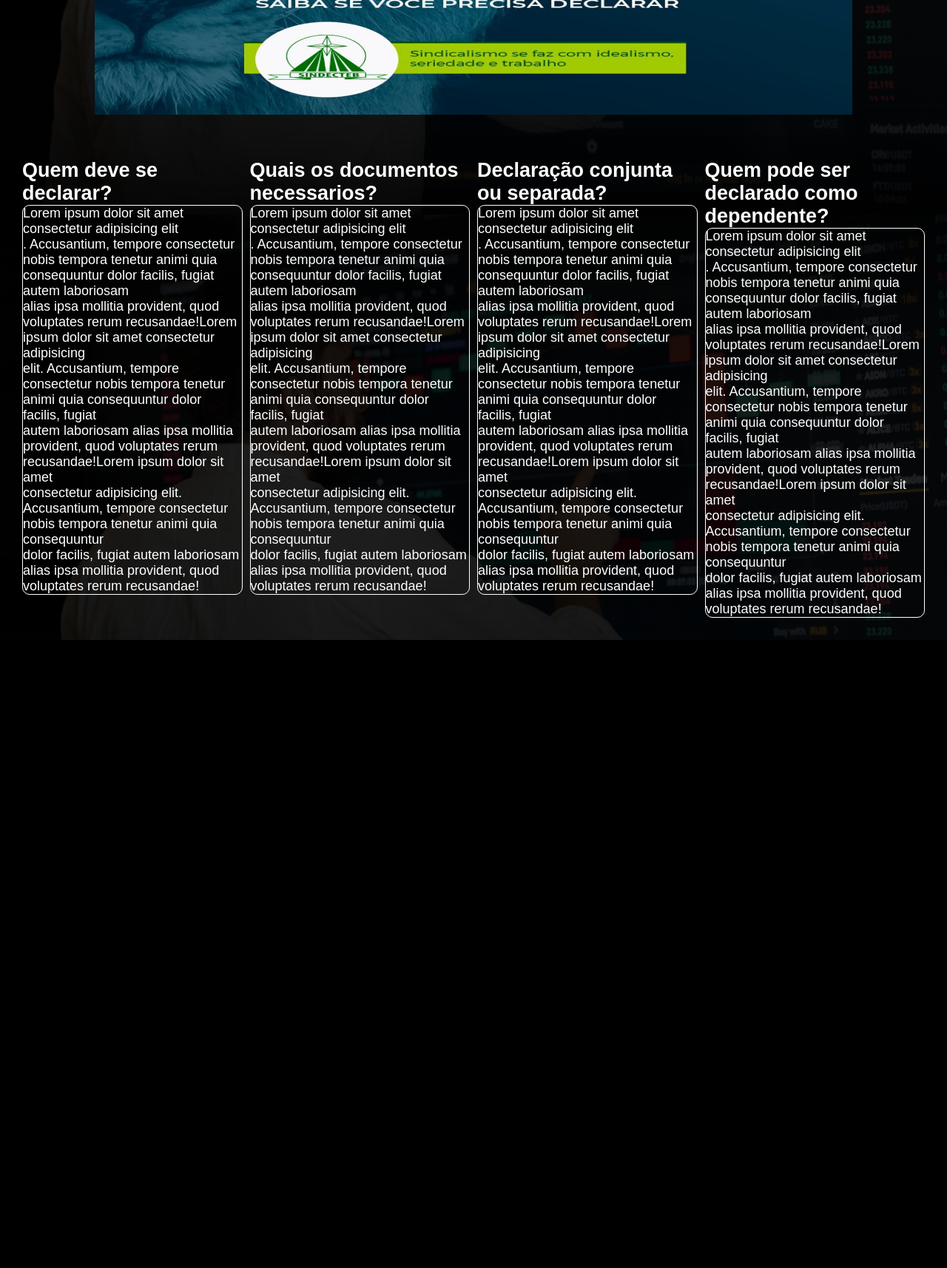
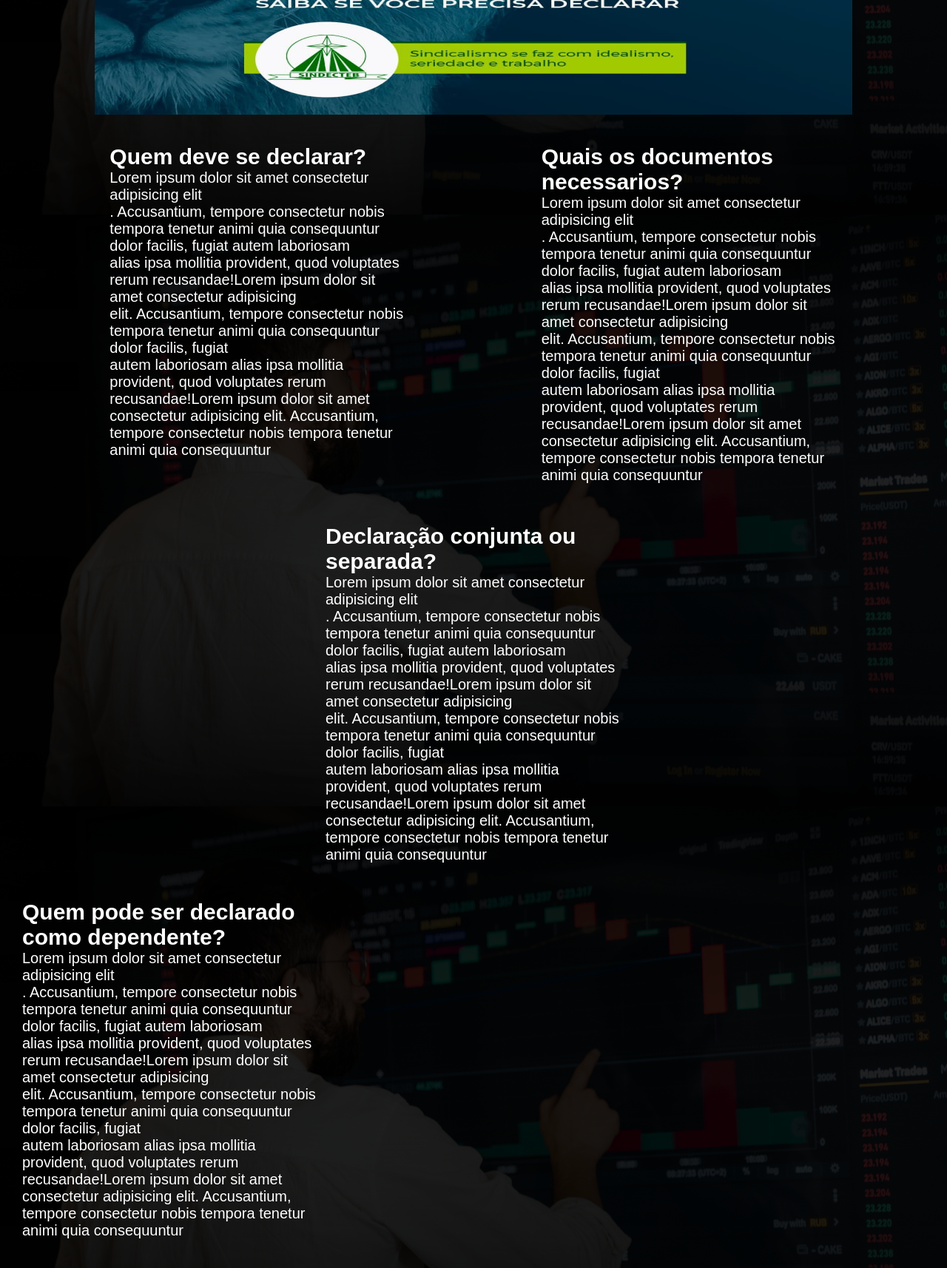
Before and after one commit to Henrique-Guido/crud_umc, a PHP site: page /hompage.html in a window 1280 px wide. Shown: the part 510-2224 px from the top of the page at 74% size. Before the commit the page ends 1375 px from the top, so only its background shows below. Run offline with PHP 8.4, Linux system fonts and the light colour scheme.

Commit message:
homepage_V2.1
homepage_V2.1

```diff
--- a/css/page.css
+++ b/css/page.css
@@ -71,16 +71,33 @@
        }
        .texto{
         display: flex;
-        justify-content: center;
+        justify-content: space-evenly;
         margin-left: auto;
         margin-right: auto;
-        position: relative;
-        color: #fff;
-        padding: 30px;
-        gap: 10px;
-        font-size: large;
+        flex-wrap: wrap;
+        color: #ffffff;
+        padding: 10px;
+        gap: 45px;
+        font-size: 20px;
+
        }
        p{
-         border: solid 1px white;
-         border-radius: 10px;
+
+         width: 400px;
+         height: 400px;
+         border-radius: 27px;
        }
+
+       section :hover{
+        border: 1px solid white;
+       }
+      .texto2{
+        display: flex;
+        justify-content: flex-start;
+        margin-right: 100px;
+        flex-wrap: wrap;
+        color: #ffffff;
+        padding: 30px;
+        gap: 45px;
+        font-size: 20px;
+      }
--- a/hompage.html
+++ b/hompage.html
@@ -27,25 +27,27 @@
     <div class="texto">
          <section>
         <h1>Quem deve se declarar?</h1>
-        <p>Lorem ipsum dolor sit amet consectetur adipisicing elit <br>. Accusantium, tempore consectetur nobis tempora tenetur animi quia consequuntur dolor facilis, fugiat autem laboriosam<br> alias ipsa mollitia provident, quod voluptates rerum recusandae!Lorem ipsum dolor sit amet consectetur adipisicing<br> elit. Accusantium, tempore consectetur nobis tempora tenetur animi quia consequuntur dolor facilis, fugiat<br> autem laboriosam alias ipsa mollitia provident, quod voluptates rerum recusandae!Lorem ipsum dolor sit amet<br> consectetur adipisicing elit. Accusantium, tempore consectetur nobis tempora tenetur animi quia consequuntur <br>dolor facilis, fugiat autem laboriosam alias ipsa mollitia provident, quod voluptates rerum recusandae!</p>
+        <p>Lorem ipsum dolor sit amet consectetur adipisicing elit <br>. Accusantium, tempore consectetur nobis tempora tenetur animi quia consequuntur dolor facilis, fugiat autem laboriosam<br> alias ipsa mollitia provident, quod voluptates rerum recusandae!Lorem ipsum dolor sit amet consectetur adipisicing<br> elit. Accusantium, tempore consectetur nobis tempora tenetur animi quia consequuntur dolor facilis, fugiat<br> autem laboriosam alias ipsa mollitia provident, quod voluptates rerum recusandae!Lorem ipsum dolor sit amet<br> consectetur adipisicing elit. Accusantium, tempore consectetur nobis tempora tenetur animi quia consequuntur </p>
         </section>
 
         <section>
-        <h1>Quais os documentos necessarios?</h1>
-        <p>Lorem ipsum dolor sit amet consectetur adipisicing elit <br>. Accusantium, tempore consectetur nobis tempora tenetur animi quia consequuntur dolor facilis, fugiat autem laboriosam<br> alias ipsa mollitia provident, quod voluptates rerum recusandae!Lorem ipsum dolor sit amet consectetur adipisicing<br> elit. Accusantium, tempore consectetur nobis tempora tenetur animi quia consequuntur dolor facilis, fugiat<br> autem laboriosam alias ipsa mollitia provident, quod voluptates rerum recusandae!Lorem ipsum dolor sit amet<br> consectetur adipisicing elit. Accusantium, tempore consectetur nobis tempora tenetur animi quia consequuntur <br>dolor facilis, fugiat autem laboriosam alias ipsa mollitia provident, quod voluptates rerum recusandae!</p>
+        <h1>Quais os documentos <br>
+        necessarios?</h1>
+         <p title="documentos">Lorem ipsum dolor sit amet consectetur adipisicing elit <br>. Accusantium, tempore consectetur nobis tempora tenetur animi quia consequuntur dolor facilis, fugiat autem laboriosam<br> alias ipsa mollitia provident, quod voluptates rerum recusandae!Lorem ipsum dolor sit amet consectetur adipisicing<br> elit. Accusantium, tempore consectetur nobis tempora tenetur animi quia consequuntur dolor facilis, fugiat<br> autem laboriosam alias ipsa mollitia provident, quod voluptates rerum recusandae!Lorem ipsum dolor sit amet<br> consectetur adipisicing elit. Accusantium, tempore consectetur nobis tempora tenetur animi quia consequuntur </p>
         </section>
 
         <section>
-        <h1>Declaração conjunta ou separada?</h1>
-        <p>Lorem ipsum dolor sit amet consectetur adipisicing elit <br>. Accusantium, tempore consectetur nobis tempora tenetur animi quia consequuntur dolor facilis, fugiat autem laboriosam<br> alias ipsa mollitia provident, quod voluptates rerum recusandae!Lorem ipsum dolor sit amet consectetur adipisicing<br> elit. Accusantium, tempore consectetur nobis tempora tenetur animi quia consequuntur dolor facilis, fugiat<br> autem laboriosam alias ipsa mollitia provident, quod voluptates rerum recusandae!Lorem ipsum dolor sit amet<br> consectetur adipisicing elit. Accusantium, tempore consectetur nobis tempora tenetur animi quia consequuntur <br>dolor facilis, fugiat autem laboriosam alias ipsa mollitia provident, quod voluptates rerum recusandae!</p>
+        <h1>Declaração conjunta ou <br>
+        separada?</h1>
+         <p>Lorem ipsum dolor sit amet consectetur adipisicing elit <br>. Accusantium, tempore consectetur nobis tempora tenetur animi quia consequuntur dolor facilis, fugiat autem laboriosam<br> alias ipsa mollitia provident, quod voluptates rerum recusandae!Lorem ipsum dolor sit amet consectetur adipisicing<br> elit. Accusantium, tempore consectetur nobis tempora tenetur animi quia consequuntur dolor facilis, fugiat<br> autem laboriosam alias ipsa mollitia provident, quod voluptates rerum recusandae!Lorem ipsum dolor sit amet<br> consectetur adipisicing elit. Accusantium, tempore consectetur nobis tempora tenetur animi quia consequuntur </p>
         </section>
-
-        <section>
-        <h1>Quem pode ser declarado como dependente?</h1>
-        <p>Lorem ipsum dolor sit amet consectetur adipisicing elit <br>. Accusantium, tempore consectetur nobis tempora tenetur animi quia consequuntur dolor facilis, fugiat autem laboriosam<br> alias ipsa mollitia provident, quod voluptates rerum recusandae!Lorem ipsum dolor sit amet consectetur adipisicing<br> elit. Accusantium, tempore consectetur nobis tempora tenetur animi quia consequuntur dolor facilis, fugiat<br> autem laboriosam alias ipsa mollitia provident, quod voluptates rerum recusandae!Lorem ipsum dolor sit amet<br> consectetur adipisicing elit. Accusantium, tempore consectetur nobis tempora tenetur animi quia consequuntur <br>dolor facilis, fugiat autem laboriosam alias ipsa mollitia provident, quod voluptates rerum recusandae!</p>
-        </section>
-
     </div>
-
+<div class="texto2">
+    <section>
+        <h1>Quem pode ser declarado
+        <br> como dependente?</h1>
+         <p>Lorem ipsum dolor sit amet consectetur adipisicing elit <br>. Accusantium, tempore consectetur nobis tempora tenetur animi quia consequuntur dolor facilis, fugiat autem laboriosam<br> alias ipsa mollitia provident, quod voluptates rerum recusandae!Lorem ipsum dolor sit amet consectetur adipisicing<br> elit. Accusantium, tempore consectetur nobis tempora tenetur animi quia consequuntur dolor facilis, fugiat<br> autem laboriosam alias ipsa mollitia provident, quod voluptates rerum recusandae!Lorem ipsum dolor sit amet<br> consectetur adipisicing elit. Accusantium, tempore consectetur nobis tempora tenetur animi quia consequuntur </p>
+</section>
+</div>
 </body>
 </html>
```
Also changed, not shown: home.html (deleted, +0 -65 lines).
